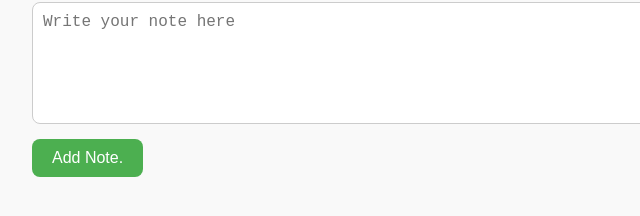
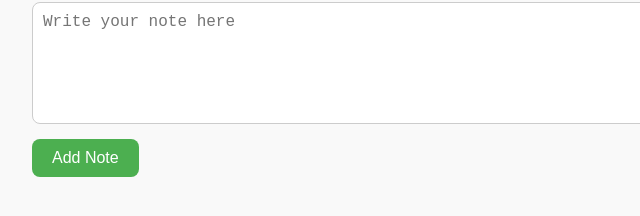
Before and after one commit to ThulaniThisarani/noteapp, a website: page index.html in a window 1280 px wide. Shown: the part 104-320 px from the top of the page, 308-948 px from the left. Drawn offline with Linux system fonts and the light colour scheme.

Commit message:
Update index.html

```diff
--- a/index.html
+++ b/index.html
@@ -14,7 +14,7 @@
   <div class="container">
     <h1>📝 My Notes</h1>
     <textarea id="noteInput" placeholder="Write your note here"></textarea>
-    <button id="addNoteBtn">Add Note.</button>
+    <button id="addNoteBtn">Add Note</button>
     <div id="notesContainer"></div>
   </div>
 
```
